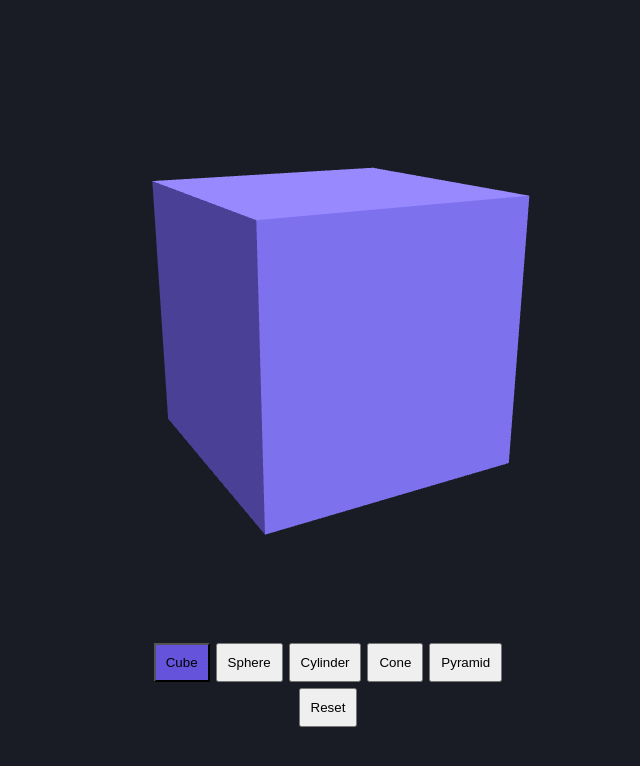
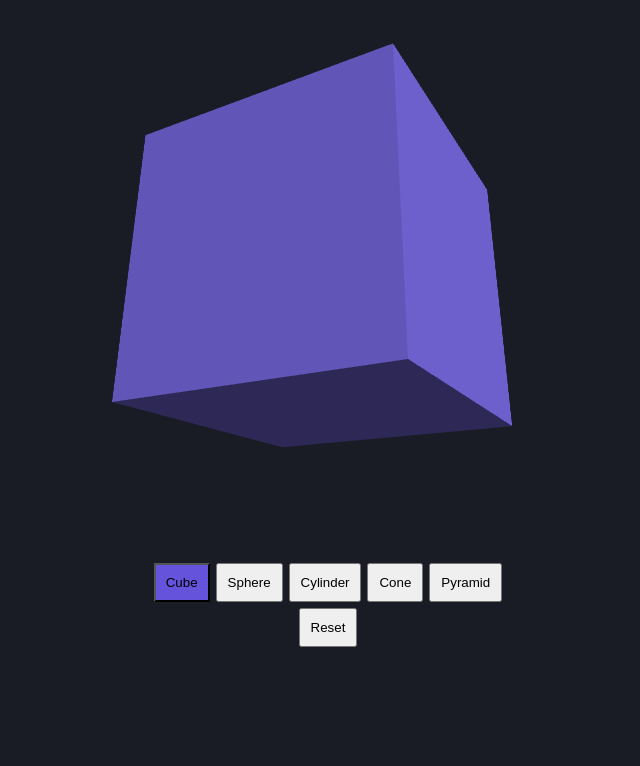
Before and after one commit to K-BIDDOLIYA/Geomini, a website: page src/index.html in a window 1280 px wide. Shown: the whole page, without its empty margins (312-952 px from the left). Drawn offline with nearby package versions, Linux system fonts and the light colour scheme; animation ran at ten frames a second.

Commit message:
fixed external stuff

```diff
--- a/src/index.html
+++ b/src/index.html
@@ -1,15 +1,139 @@
 <!doctype html>
-<html><head><meta name="viewport" content="width=device-width,initial-scale=1"><style>body{margin:0;background:#191c24;color:white;font:14px Arial}#view{height:80vh}button{margin:3px;padding:10px}</style></head><body>
-<div id="view"></div><center><div id="buttons"></div><button id="reset">Reset</button></center>
-<script type="module">
-import * as T from 'https://cdn.jsdelivr.net/npm/three@0.160.0/build/three.module.js';
-const view=document.querySelector('#view'),scene=new T.Scene(),camera=new T.PerspectiveCamera(45,1,.1,100),renderer=new T.WebGLRenderer({antialias:true});
-scene.background=new T.Color(0x191c24);camera.position.z=5;renderer.setPixelRatio(Math.min(devicePixelRatio,2));view.append(renderer.domElement);
-scene.add(new T.HemisphereLight(0xffffff,0x555577,2));const light=new T.DirectionalLight(0xffffff,3);light.position.set(3,4,5);scene.add(light);
-const material=new T.MeshStandardMaterial({color:0x8274f5}),geometries={Cube:()=>new T.BoxGeometry(1.7,1.7,1.7),Sphere:()=>new T.SphereGeometry(1,24,16),Cylinder:()=>new T.CylinderGeometry(.8,.8,1.8,24),Cone:()=>new T.ConeGeometry(1,1.8,24),Pyramid:()=>new T.ConeGeometry(1,1.8,4)};let shape;
-function select(name){if(shape){scene.remove(shape);shape.geometry.dispose()}shape=new T.Mesh(geometries[name](),material);shape.rotation.set(.3,.5,0);scene.add(shape);document.querySelectorAll('[data-shape]').forEach(b=>b.style.background=b.textContent===name?'#6554db':'')}
-for(const name in geometries){const b=document.createElement('button');b.textContent=name;b.dataset.shape='';b.onclick=()=>select(name);document.querySelector('#buttons').append(b)}
-document.querySelector('#reset').onclick=()=>shape.rotation.set(0,0,0);
-let drag=false,x=0,y=0;view.onpointerdown=e=>{drag=true;x=e.clientX;y=e.clientY;view.setPointerCapture(e.pointerId)};view.onpointerup=view.onpointercancel=()=>drag=false;view.onpointermove=e=>{if(drag){shape.rotation.y+=(e.clientX-x)*.01;shape.rotation.x+=(e.clientY-y)*.01;x=e.clientX;y=e.clientY}};
-function resize(){renderer.setSize(view.clientWidth,view.clientHeight);camera.aspect=view.clientWidth/view.clientHeight;camera.updateProjectionMatrix()}window.onresize=resize;resize();select('Cube');(function animate(){requestAnimationFrame(animate);renderer.render(scene,camera)})();
-</script></body></html>
+<html>
+<head>
+<meta name="viewport" content="width=device-width,initial-scale=1">
+<style>
+body{margin:0;background:#191c24;color:white;font:14px Arial}
+canvas{width:100%;height:70vh;display:block;touch-action:none}
+button{padding:10px;margin:3px}
+</style>
+</head>
+<body>
+<canvas id="v"></canvas>
+<center><div id="buttons"></div><button id="reset">Reset</button></center>
+<script>
+const canvas=document.querySelector('#v'),gl=canvas.getContext('webgl');
+if(!gl)throw Error('WebGL unavailable');
+
+const vs=`attribute vec3 p;attribute vec3 n;uniform mat4 m;uniform mat4 pr;varying float shade;void main(){vec3 N=normalize(mat3(m)*n);shade=.35+.65*max(dot(N,normalize(vec3(.5,.8,1.))),0.);gl_Position=pr*m*vec4(p,1.);}`;
+const fs=`precision mediump float;varying float shade;void main(){gl_FragColor=vec4(vec3(.51,.45,.96)*shade,1.);}`;
+
+function shader(type,src){
+ const s=gl.createShader(type);
+ gl.shaderSource(s,src);gl.compileShader(s);
+ if(!gl.getShaderParameter(s,gl.COMPILE_STATUS))throw Error(gl.getShaderInfoLog(s));
+ return s;
+}
+const program=gl.createProgram();
+gl.attachShader(program,shader(gl.VERTEX_SHADER,vs));
+gl.attachShader(program,shader(gl.FRAGMENT_SHADER,fs));
+gl.linkProgram(program);
+if(!gl.getProgramParameter(program,gl.LINK_STATUS))throw Error(gl.getProgramInfoLog(program));
+gl.useProgram(program);
+
+const shapes={};
+function add(name,A,B,C){
+ const u=B.map((v,i)=>v-A[i]),w=C.map((v,i)=>v-A[i]);
+ let n=[u[1]*w[2]-u[2]*w[1],u[2]*w[0]-u[0]*w[2],u[0]*w[1]-u[1]*w[0]];
+ const l=Math.hypot(...n)||1;n=n.map(v=>v/l);
+ (shapes[name]??=[]).push(...A,...n,...B,...n,...C,...n);
+}
+function quad(name,a,b,c,d){add(name,a,b,c);add(name,a,c,d)}
+const V=[[-1,-1,-1],[1,-1,-1],[1,1,-1],[-1,1,-1],[-1,-1,1],[1,-1,1],[1,1,1],[-1,1,1]];
+shapes.Cube=[];
+[[0,3,2,1],[4,5,6,7],[0,1,5,4],[3,7,6,2],[0,4,7,3],[1,2,6,5]].forEach(f=>quad('Cube',...f.map(i=>V[i])));
+
+const N=32;
+for(let i=0;i<N;i++){
+ const t=i*2*Math.PI/N,u=(i+1)*2*Math.PI/N;
+ const point=(r,y,a)=>[r*Math.cos(a),y,r*Math.sin(a)];
+ const A=point(1,-1,t),B=point(1,-1,u);
+ const C=point(1,1,u),D=point(1,1,t);
+ quad('Cylinder',A,B,C,D);
+ add('Cylinder',[0,-1,0],B,A);
+ add('Cylinder',[0,1,0],D,C);
+ const tip=[0,1,0],base=[0,-1,0];
+ add('Cone',A,B,tip);
+ add('Cone',base,B,A);
+ const apex=[0,1,0];
+ add('Pyramid',A,B,apex);
+}
+for(let i=0;i<N;i++){
+ const t=i*2*Math.PI/N,u=(i+1)*2*Math.PI/N;
+ for(let j=0;j<16;j++){
+  const p=j*Math.PI/16,q=(j+1)*Math.PI/16;
+  const pt=(a,b)=>[Math.sin(a)*Math.cos(b),Math.cos(a),Math.sin(a)*Math.sin(b)];
+  quad('Sphere',pt(p,t),pt(p,u),pt(q,u),pt(q,t));
+ }
+}
+const base=[[-1,-1,-1],[1,-1,-1],[1,-1,1],[-1,-1,1]];
+for(let i=0;i<4;i++)add('Pyramid',base[0],base[i],base[(i+1)%4]);
+
+const pos=gl.getAttribLocation(program,'p'),norm=gl.getAttribLocation(program,'n');
+const buffer=gl.createBuffer();
+gl.bindBuffer(gl.ARRAY_BUFFER,buffer);
+gl.enableVertexAttribArray(pos);gl.vertexAttribPointer(pos,3,gl.FLOAT,false,24,0);
+gl.enableVertexAttribArray(norm);gl.vertexAttribPointer(norm,3,gl.FLOAT,false,24,12);
+
+const mLoc=gl.getUniformLocation(program,'m'),prLoc=gl.getUniformLocation(program,'pr');
+let current='Cube',rx=.4,ry=.5,drag=false,x=0,y=0;
+
+function select(name){
+ current=name;
+ document.querySelectorAll('[data-s]').forEach(b=>b.style.background=b.textContent===name?'#6554db':'');
+}
+for(const name of ['Cube','Sphere','Cylinder','Cone','Pyramid']){
+ const b=document.createElement('button');
+ b.textContent=name;b.dataset.s='';
+ b.onclick=()=>select(name);
+ document.querySelector('#buttons').append(b);
+}
+document.querySelector('#reset').onclick=()=>{rx=ry=0};
+canvas.onpointerdown=e=>{drag=true;x=e.clientX;y=e.clientY;canvas.setPointerCapture(e.pointerId)};
+canvas.onpointerup=canvas.onpointercancel=()=>drag=false;
+canvas.onpointermove=e=>{
+ if(!drag)return;
+ ry+=(e.clientX-x)*.01;rx+=(e.clientY-y)*.01;
+ x=e.clientX;y=e.clientY;
+};
+
+function resize(){
+ const w=canvas.clientWidth,h=canvas.clientHeight,d= Math.min(devicePixelRatio,2);
+ if(canvas.width!==Math.round(w*d)||canvas.height!==Math.round(h*d)){
+  canvas.width=Math.round(w*d);canvas.height=Math.round(h*d);
+ }
+ gl.viewport(0,0,canvas.width,canvas.height);
+}
+function render(){
+ resize();
+ gl.enable(gl.DEPTH_TEST);
+ gl.clearColor(.098,.11,.14,1);
+ gl.clear(gl.COLOR_BUFFER_BIT|gl.DEPTH_BUFFER_BIT);
+ const sx=Math.sin(rx),cx=Math.cos(rx),sy=Math.sin(ry),cy=Math.cos(ry);
+ const m=new Float32Array([
+    cy,sx*sy,cx*sy,0,
+    0,cx,-sx,0,
+    -sy,sx*cy,cx*cy,0,
+    0,0,-5,1
+    ]);
+ const f=1/Math.tan(Math.PI/8),asp=canvas.width/canvas.height;
+const near=.1,far=100;
+const pr=new Float32Array([
+ f/asp,0,0,0,
+ 0,f,0,0,
+ 0,0,-(far+near)/(far-near),-1,
+ 0,0,-2*far*near/(far-near),0
+]);
+ gl.uniformMatrix4fv(mLoc,false,m);
+ gl.uniformMatrix4fv(prLoc,false,pr);
+ gl.bindBuffer(gl.ARRAY_BUFFER,buffer);
+ gl.bufferData(gl.ARRAY_BUFFER,new Float32Array(shapes[current]),gl.STATIC_DRAW);
+ gl.vertexAttribPointer(pos,3,gl.FLOAT,false,24,0);
+ gl.vertexAttribPointer(norm,3,gl.FLOAT,false,24,12);
+ gl.drawArrays(gl.TRIANGLES,0,shapes[current].length/6);
+ requestAnimationFrame(render);
+}
+select('Cube');render();
+</script>
+</body>
+</html>
```
